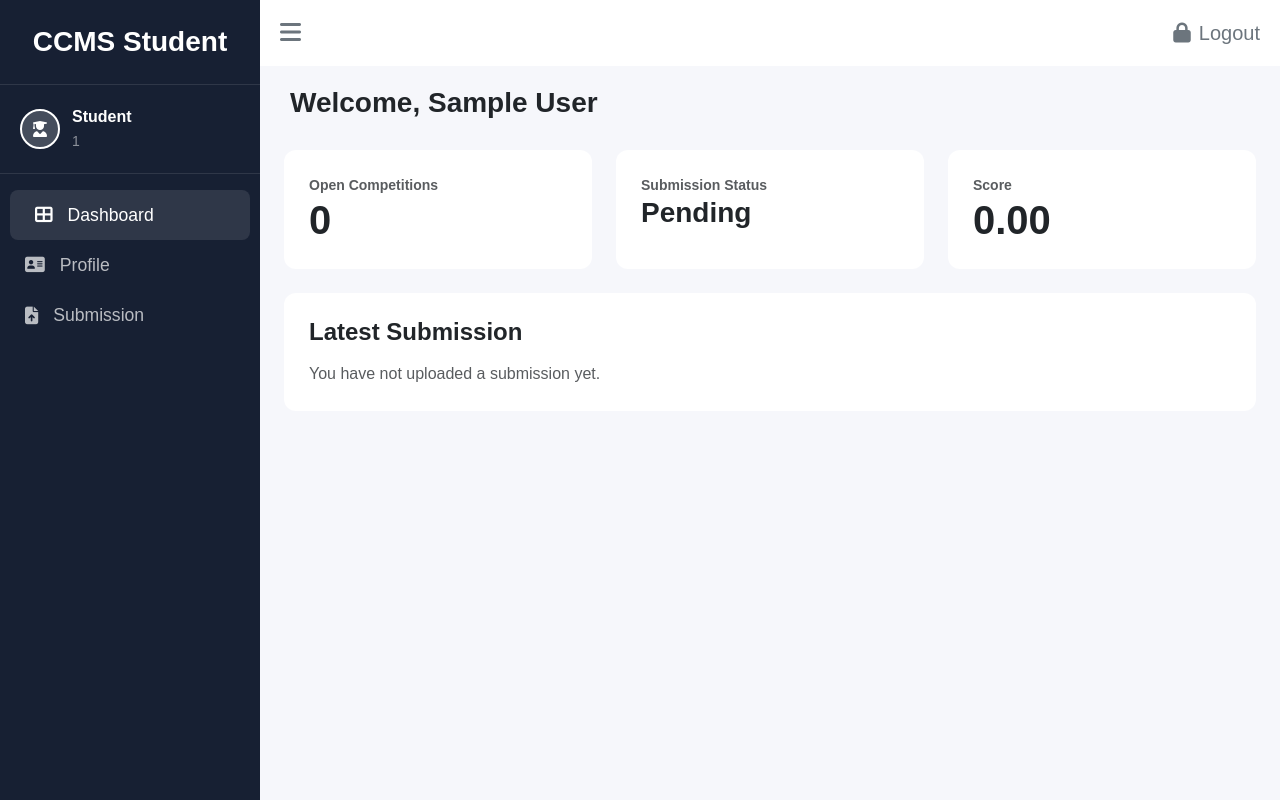
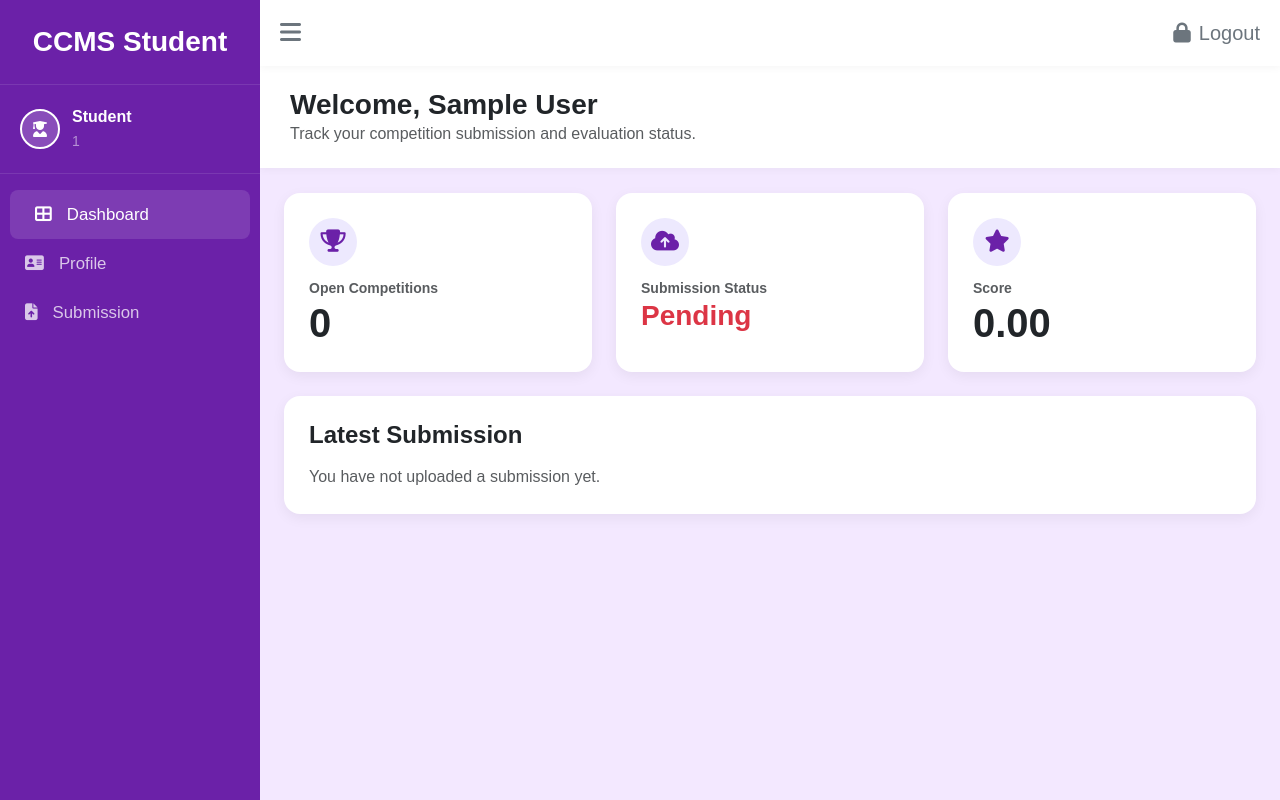
Before and after one commit to Khurraizy77/GR01, a PHP site: page /student_dashboard.php in a window 1280 px wide. Run offline with PHP 8.4, Linux system fonts and the light colour scheme; the visitor is signed in with stand-in values (Sample User, id 1); data that the repository does not hold is empty; some libraries are stand-ins or nearby versions.

Commit message:
student_dashboard.php

```diff
--- a/student_dashboard.php
+++ b/student_dashboard.php
@@ -8,7 +8,7 @@ if (!isset($_SESSION['is_student']) || $_SESSION['is_student'] !== true) {
 
 require_once 'database.php';
 
-$matric_no = $_SESSION['student_matric'];
+$matric_no = $_SESSION['student_matric'] ?? '';
 $student = null;
 $submission = null;
 $evaluation = null;
@@ -37,9 +37,12 @@ try {
     if ($row = mysqli_fetch_assoc($result)) {
         $open_competitions = $row['total'];
     }
-} catch (mysqli_sql_exception $e) {
+} catch (Throwable $e) {
     error_log("Student Dashboard Error: " . $e->getMessage());
 }
+
+$student_name = $student['name'] ?? ($_SESSION['student_name'] ?? 'Student');
+$score = isset($evaluation['score']) ? (float)$evaluation['score'] : 0;
 ?>
 <!DOCTYPE html>
 <html lang="en">
@@ -47,49 +50,234 @@ try {
     <meta charset="UTF-8">
     <meta name="viewport" content="width=device-width, initial-scale=1.0">
     <title>Student Dashboard - CCMS</title>
-    <link rel="stylesheet" href="css/bootstrap.min.css">
-    <link rel="stylesheet" href="https://cdnjs.cloudflare.com/ajax/libs/font-awesome/6.4.0/css/all.min.css">
+
+    <link href="https://cdn.jsdelivr.net/npm/bootstrap@5.3.3/dist/css/bootstrap.min.css" rel="stylesheet">
+    <link href="https://cdnjs.cloudflare.com/ajax/libs/font-awesome/6.5.2/css/all.min.css" rel="stylesheet">
+    <link rel="stylesheet" href="./css/app.css">
+
     <style>
-        body, html { height: 100%; background-color: #f6f7fb; font-family: sans-serif; overflow-x: hidden; }
-        .wrapper { display: flex; width: 100%; align-items: stretch; height: 100vh; }
-        #sidebar { min-width: 260px; max-width: 260px; background-color: #172033; color: #fff; transition: all 0.3s; display: flex; flex-direction: column; justify-content: space-between; }
-        #sidebar.active { margin-left: -260px; }
-        .sidebar-header { padding: 25px; text-align: center; border-bottom: 1px solid rgba(255,255,255,0.1); }
-        .admin-profile { padding: 20px; border-bottom: 1px solid rgba(255,255,255,0.1); display: flex; align-items: center; gap: 12px; }
-        .admin-avatar { width: 40px; height: 40px; border-radius: 50%; border: 2px solid white; display: flex; align-items: center; justify-content: center; background: rgba(255,255,255,0.2); }
-        #sidebar ul a { color: rgba(255,255,255,0.7); text-decoration: none; display: flex; align-items: center; gap: 15px; font-size: 1.1rem; padding: 12px 25px; transition: 0.2s; }
-        #sidebar ul a:hover, #sidebar ul a.active { color: #fff; background: rgba(255, 255, 255, 0.1); border-radius: 8px; margin: 0 10px; }
-        #content { width: 100%; overflow-y: auto; }
-        .navbar-custom { background-color: #fff; padding: 15px 20px; }
-        .header-banner { padding: 20px 30px; margin-bottom: 10px; }
-        .metric-card, .panel-card { background: white; border-radius: 12px; padding: 25px; height: 100%; }
+        body, html {
+            min-height: 100%;
+            background-color: #f3e8ff;
+            font-family: Arial, sans-serif;
+            overflow-x: hidden;
+        }
+
+        .wrapper {
+            display: flex;
+            width: 100%;
+            min-height: 100vh;
+        }
+
+        #sidebar {
+            min-width: 260px;
+            max-width: 260px;
+            background-color: #6b21a8;
+            color: #fff;
+            transition: all 0.3s;
+            display: flex;
+            flex-direction: column;
+            justify-content: space-between;
+        }
+
+        #sidebar.active {
+            margin-left: -260px;
+        }
+
+        .sidebar-header {
+            padding: 25px;
+            text-align: center;
+            border-bottom: 1px solid rgba(255,255,255,0.1);
+        }
+
+        .admin-profile {
+            padding: 20px;
+            border-bottom: 1px solid rgba(255,255,255,0.1);
+            display: flex;
+            align-items: center;
+            gap: 12px;
+        }
+
+        .admin-avatar {
+            width: 40px;
+            height: 40px;
+            border-radius: 50%;
+            border: 2px solid white;
+            display: flex;
+            align-items: center;
+            justify-content: center;
+            background: rgba(255,255,255,0.2);
+        }
+
+        #sidebar ul a {
+            color: rgba(255,255,255,0.75);
+            text-decoration: none;
+            display: flex;
+            align-items: center;
+            gap: 15px;
+            font-size: 1.05rem;
+            padding: 12px 25px;
+            transition: 0.2s;
+        }
+
+        #sidebar ul a:hover,
+        #sidebar ul a.active {
+            color: #fff;
+            background: rgba(255,255,255,0.12);
+            border-radius: 8px;
+            margin: 0 10px;
+        }
+
+        #content {
+            flex: 1;
+            overflow-y: auto;
+        }
+
+        .navbar-custom {
+            background-color: #fff;
+            padding: 15px 20px;
+            box-shadow: 0 2px 8px rgba(0,0,0,0.04);
+        }
+
+        .header-banner {
+            background-color: #fff;
+            padding: 22px 30px;
+            margin-bottom: 25px;
+            box-shadow: 0 2px 8px rgba(0,0,0,0.04);
+        }
+
+        .metric-card,
+        .panel-card {
+            background: #fff;
+            border-radius: 16px;
+            padding: 25px;
+            height: 100%;
+            box-shadow: 0 4px 14px rgba(0,0,0,0.06);
+        }
+
+        .metric-icon {
+            width: 48px;
+            height: 48px;
+            border-radius: 50%;
+            background: #ede9fe;
+            color: #6b21a8;
+            display: flex;
+            align-items: center;
+            justify-content: center;
+            font-size: 1.4rem;
+            margin-bottom: 12px;
+        }
+
+        .status-submitted {
+            color: #198754;
+        }
+
+        .status-pending {
+            color: #dc3545;
+        }
+
+        @media (max-width: 768px) {
+            #sidebar {
+                margin-left: -260px;
+                position: fixed;
+                min-height: 100vh;
+                z-index: 999;
+            }
+
+            #sidebar.active {
+                margin-left: 0;
+            }
+        }
     </style>
-    <link rel="stylesheet" href="css/app.css">
 </head>
 <body>
+
 <div class="wrapper">
-    <?php $current_page = 'student_dashboard.php'; include 'student_sidebar.php'; ?>
+    <?php
+        $current_page = 'student_dashboard.php';
+        include 'student_sidebar.php';
+    ?>
+
     <div id="content">
         <nav class="navbar navbar-custom d-flex justify-content-between align-items-center">
-            <button type="button" id="sidebarCollapse" class="btn p-0 border-0 fs-4 text-secondary"><i class="fa-solid fa-bars"></i></button>
-            <a href="student_logout.php" class="text-secondary text-decoration-none d-flex align-items-center gap-2 fs-5"><i class="fa-solid fa-lock"></i> Logout</a>
+            <button type="button" id="sidebarCollapse" class="btn p-0 border-0 fs-4 text-secondary">
+                <i class="fa-solid fa-bars"></i>
+            </button>
+
+            <a href="student_logout.php" class="text-secondary text-decoration-none d-flex align-items-center gap-2 fs-5">
+                <i class="fa-solid fa-lock"></i> Logout
+            </a>
         </nav>
+
         <div class="header-banner">
-            <h3 class="fw-bold m-0">Welcome, <?php echo htmlspecialchars($student['name'] ?? $_SESSION['student_name']); ?></h3>
+            <h3 class="fw-bold m-0 text-dark">
+                Welcome, <?php echo htmlspecialchars($student_name); ?>
+            </h3>
+            <p class="text-muted mb-0">Track your competition submission and evaluation status.</p>
         </div>
+
         <div class="container-fluid px-4 pb-5">
             <div class="row g-4 mb-4">
-                <div class="col-md-4"><div class="metric-card"><div class="text-muted small fw-bold">Open Competitions</div><h1 class="fw-bold mb-0"><?php echo $open_competitions; ?></h1></div></div>
-                <div class="col-md-4"><div class="metric-card"><div class="text-muted small fw-bold">Submission Status</div><h3 class="fw-bold mb-0"><?php echo $submission ? 'Submitted' : 'Pending'; ?></h3></div></div>
-                <div class="col-md-4"><div class="metric-card"><div class="text-muted small fw-bold">Score</div><h1 class="fw-bold mb-0"><?php echo number_format($evaluation['score'] ?? 0, 2); ?></h1></div></div>
+                <div class="col-md-4">
+                    <div class="metric-card">
+                        <div class="metric-icon">
+                            <i class="fa-solid fa-trophy"></i>
+                        </div>
+                        <div class="text-muted small fw-bold">Open Competitions</div>
+                        <h1 class="fw-bold mb-0 text-dark"><?php echo htmlspecialchars($open_competitions); ?></h1>
+                    </div>
+                </div>
+
+                <div class="col-md-4">
+                    <div class="metric-card">
+                        <div class="metric-icon">
+                            <i class="fa-solid fa-cloud-arrow-up"></i>
+                        </div>
+                        <div class="text-muted small fw-bold">Submission Status</div>
+                        <?php if ($submission): ?>
+                            <h3 class="fw-bold mb-0 status-submitted">Submitted</h3>
+                        <?php else: ?>
+                            <h3 class="fw-bold mb-0 status-pending">Pending</h3>
+                        <?php endif; ?>
+                    </div>
+                </div>
+
+                <div class="col-md-4">
+                    <div class="metric-card">
+                        <div class="metric-icon">
+                            <i class="fa-solid fa-star"></i>
+                        </div>
+                        <div class="text-muted small fw-bold">Score</div>
+                        <h1 class="fw-bold mb-0 text-dark"><?php echo htmlspecialchars(number_format($score, 2)); ?></h1>
+                    </div>
+                </div>
             </div>
+
             <div class="panel-card">
-                <h4 class="fw-bold mb-3">Latest Submission</h4>
+                <h4 class="fw-bold mb-3 text-dark">Latest Submission</h4>
+
                 <?php if ($submission): ?>
-                    <div class="row">
-                        <div class="col-md-4"><span class="text-muted small">Title</span><div class="fw-semibold"><?php echo htmlspecialchars($submission['song_title'] ?? 'Untitled'); ?></div></div>
-                        <div class="col-md-4"><span class="text-muted small">Format</span><div class="fw-semibold"><?php echo htmlspecialchars(strtoupper($submission['audio_extension'])); ?></div></div>
-                        <div class="col-md-4"><span class="text-muted small">Submitted</span><div class="fw-semibold"><?php echo htmlspecialchars($submission['submitted_at']); ?></div></div>
+                    <div class="row g-4">
+                        <div class="col-md-4">
+                            <span class="text-muted small fw-bold">Title</span>
+                            <div class="fw-semibold">
+                                <?php echo htmlspecialchars($submission['song_title'] ?? 'Untitled'); ?>
+                            </div>
+                        </div>
+
+                        <div class="col-md-4">
+                            <span class="text-muted small fw-bold">Format</span>
+                            <div class="fw-semibold">
+                                <?php echo htmlspecialchars(strtoupper($submission['audio_extension'] ?? 'N/A')); ?>
+                            </div>
+                        </div>
+
+                        <div class="col-md-4">
+                            <span class="text-muted small fw-bold">Submitted</span>
+                            <div class="fw-semibold">
+                                <?php echo htmlspecialchars($submission['submitted_at'] ?? 'N/A'); ?>
+                            </div>
+                        </div>
                     </div>
                 <?php else: ?>
                     <div class="text-muted">You have not uploaded a submission yet.</div>
@@ -98,7 +286,19 @@ try {
         </div>
     </div>
 </div>
-<script>document.getElementById('sidebarCollapse').addEventListener('click', function(){document.getElementById('sidebar').classList.toggle('active');});</script>
-<script src="js/bootstrap.bundle.min.js"></script>
+
+<script>
+    const sidebarBtn = document.getElementById('sidebarCollapse');
+    const sidebar = document.getElementById('sidebar');
+
+    if (sidebarBtn && sidebar) {
+        sidebarBtn.addEventListener('click', function () {
+            sidebar.classList.toggle('active');
+        });
+    }
+</script>
+
+<script src="https://cdn.jsdelivr.net/npm/bootstrap@5.3.3/dist/js/bootstrap.bundle.min.js"></script>
+
 </body>
 </html>
```
